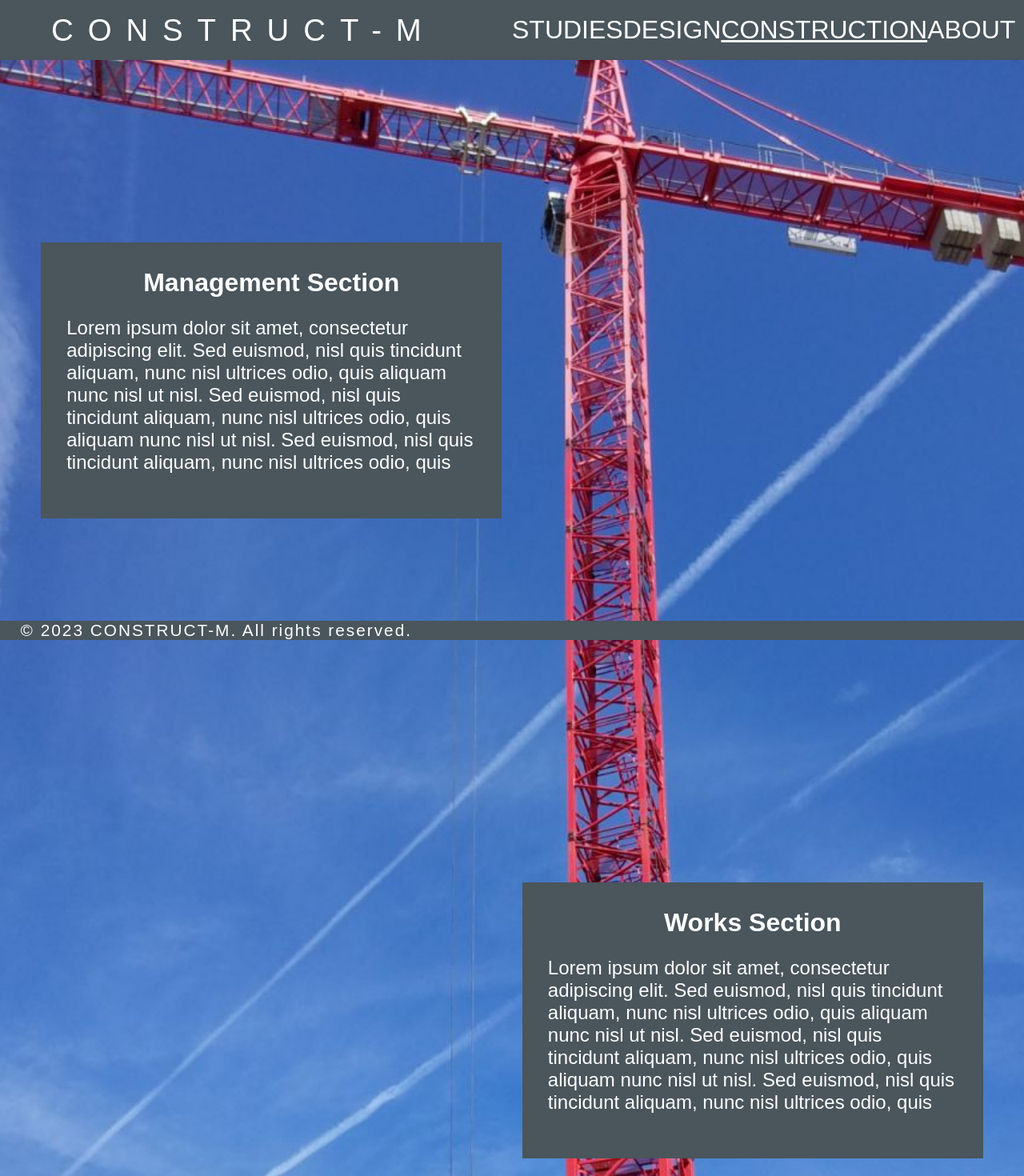
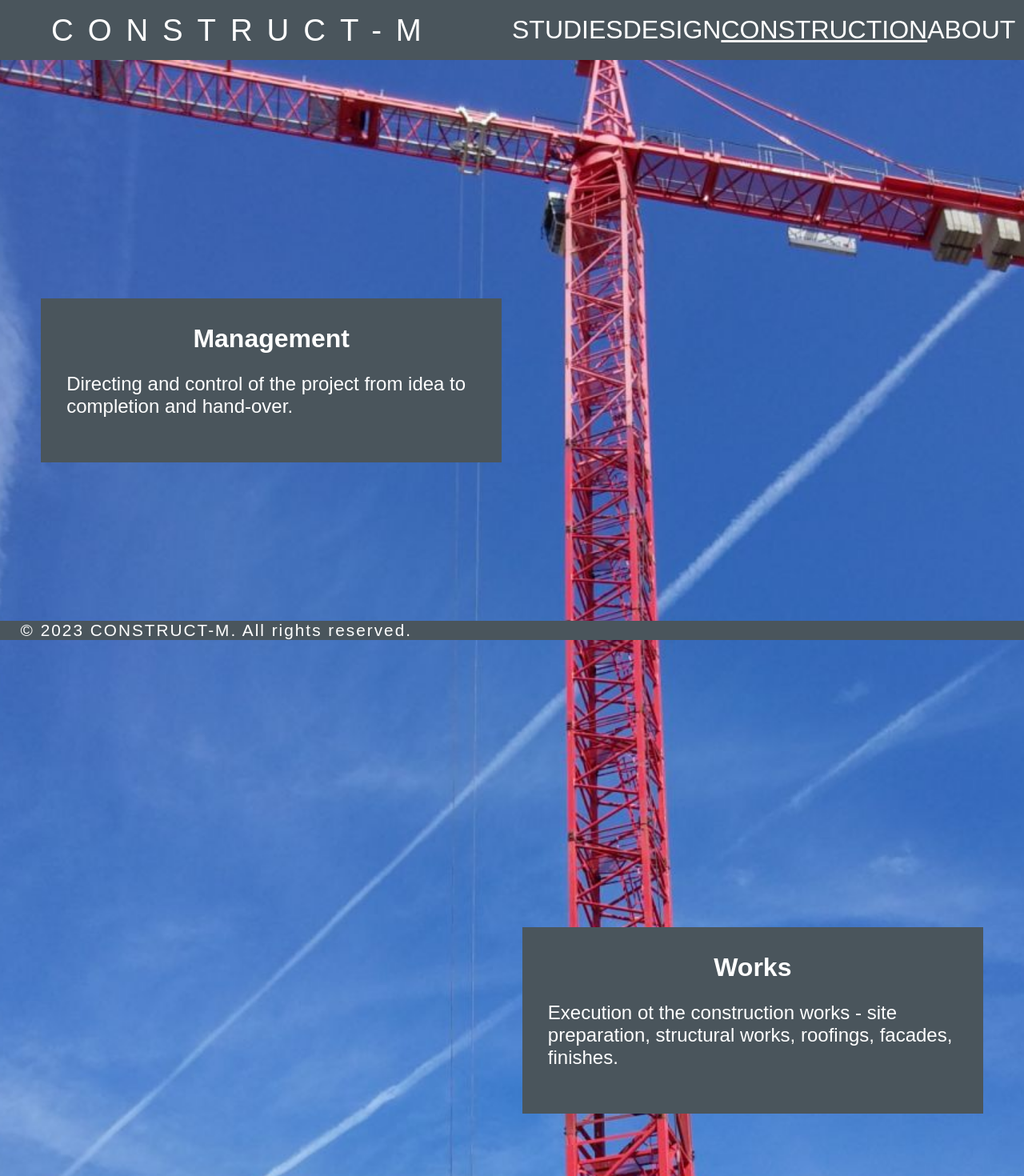
Before and after one commit to AtanasKodzhamanov/www.construct-m.com, a React (Create React App) app in the folder consultm/: page /construction in a window 1280 px wide. Shown: the top 1470 px of the page at 80% size. Built offline with nearby package versions, Linux system fonts and the light colour scheme; a web font is replaced by a local one.

Commit message:
Add content

```diff
--- a/consultm/src/Components/Construction.js
+++ b/consultm/src/Components/Construction.js
@@ -82,14 +82,9 @@ const Construction = () => {
           <div id="management" className="element">
             <section ref={ref1} className="section-container">
               <animated.div className="section-content" style={animation1}>
-                <h1 className="section-title">Management Section</h1>
+                <h1 className="section-title">Management</h1>
                 <p className="section-text">
-                  Lorem ipsum dolor sit amet, consectetur adipiscing elit. Sed
-                  euismod, nisl quis tincidunt aliquam, nunc nisl ultrices odio,
-                  quis aliquam nunc nisl ut nisl. Sed euismod, nisl quis
-                  tincidunt aliquam, nunc nisl ultrices odio, quis aliquam nunc
-                  nisl ut nisl. Sed euismod, nisl quis tincidunt aliquam, nunc
-                  nisl ultrices odio, quis
+                  Directing and control of the project from idea to completion and hand-over.
                 </p>
               </animated.div>
             </section>
@@ -97,14 +92,9 @@ const Construction = () => {
           <div id="works" className="element">
             <section ref={ref2} className="section-container right">
               <animated.div className="section-content" style={animation2}>
-                <h1 className="section-title">Works Section</h1>
+                <h1 className="section-title">Works</h1>
                 <p className="section-text">
-                  Lorem ipsum dolor sit amet, consectetur adipiscing elit. Sed
-                  euismod, nisl quis tincidunt aliquam, nunc nisl ultrices odio,
-                  quis aliquam nunc nisl ut nisl. Sed euismod, nisl quis
-                  tincidunt aliquam, nunc nisl ultrices odio, quis aliquam nunc
-                  nisl ut nisl. Sed euismod, nisl quis tincidunt aliquam, nunc
-                  nisl ultrices odio, quis
+                  Execution ot the construction works - site preparation, structural works, roofings, facades, finishes.
                 </p>
               </animated.div>
             </section>
@@ -112,14 +102,9 @@ const Construction = () => {
           <div id="supervision" className="element">
             <section ref={ref3} className="section-container">
               <animated.div className="section-content" style={animation3}>
-                <h1 className="section-title">Supervision Section</h1>
+                <h1 className="section-title">Supervision</h1>
                 <p className="section-text">
-                  Lorem ipsum dolor sit amet, consectetur adipiscing elit. Sed
-                  euismod, nisl quis tincidunt aliquam, nunc nisl ultrices odio,
-                  quis aliquam nunc nisl ut nisl. Sed euismod, nisl quis
-                  tincidunt aliquam, nunc nisl ultrices odio, quis aliquam nunc
-                  nisl ut nisl. Sed euismod, nisl quis tincidunt aliquam, nunc
-                  nisl ultrices odio, quis
+                  Shared on-site supervision, as and where is required over the construction works.
                 </p>
               </animated.div>
             </section>
--- a/consultm/src/Components/Design.js
+++ b/consultm/src/Components/Design.js
@@ -105,14 +105,9 @@ const Design = () => {
           <div id="concept" className="element">
             <section ref={ref1} className="section-container">
               <animated.div className="section-content" style={animation1}>
-                <h1 className="section-title">Concept Section</h1>
+                <h1 className="section-title">Concept</h1>
                 <p className="section-text">
-                  Lorem ipsum dolor sit amet, consectetur adipiscing elit. Sed
-                  euismod, nisl quis tincidunt aliquam, nunc nisl ultrices odio,
-                  quis aliquam nunc nisl ut nisl. Sed euismod, nisl quis
-                  tincidunt aliquam, nunc nisl ultrices odio, quis aliquam nunc
-                  nisl ut nisl. Sed euismod, nisl quis tincidunt aliquam, nunc
-                  nisl ultrices odio, quis
+                  The scope and content of the conceptual design are essential for the selection of the architectural-spatial solution, structural solution, installation and technological solutions, safety systems and more as required by the design contract.
                 </p>
               </animated.div>
               <div
@@ -141,14 +136,9 @@ const Design = () => {
           <div id="technical" className="element">
             <section ref={ref2} className="section-container right">
               <animated.div className="section-content" style={animation2}>
-                <h1 className="section-title">Technical Section</h1>
+                <h1 className="section-title">Technical</h1>
                 <p className="section-text">
-                  Lorem ipsum dolor sit amet, consectetur adipiscing elit. Sed
-                  euismod, nisl quis tincidunt aliquam, nunc nisl ultrices odio,
-                  quis aliquam nunc nisl ut nisl. Sed euismod, nisl quis
-                  tincidunt aliquam, nunc nisl ultrices odio, quis aliquam nunc
-                  nisl ut nisl. Sed euismod, nisl quis tincidunt aliquam, nunc
-                  nisl ultrices odio, quis
+                  The technical design clarifies and complements the conceptual design as well as develops the assessment of compliance with the requirements for the structures, serves as a basis for the building permit issue and execution of the works until completion of the project.
                 </p>
               </animated.div>
             </section>
@@ -156,14 +146,9 @@ const Design = () => {
           <div id="interior" className="element">
             <section ref={ref3} className="section-container">
               <animated.div className="section-content" style={animation3}>
-                <h1 className="section-title">Interior Section</h1>
+                <h1 className="section-title">Interior</h1>
                 <p className="section-text">
-                  Lorem ipsum dolor sit amet, consectetur adipiscing elit. Sed
-                  euismod, nisl quis tincidunt aliquam, nunc nisl ultrices odio,
-                  quis aliquam nunc nisl ut nisl. Sed euismod, nisl quis
-                  tincidunt aliquam, nunc nisl ultrices odio, quis aliquam nunc
-                  nisl ut nisl. Sed euismod, nisl quis tincidunt aliquam, nunc
-                  nisl ultrices odio, quis
+                  Creating healthier enviroment, planned and organised to suit the available space as well as the preferred design and aesthetics.
                 </p>
               </animated.div>
             </section>
--- a/consultm/src/Components/Studies.js
+++ b/consultm/src/Components/Studies.js
@@ -103,14 +103,9 @@ const Studies = () => {
           <div id="preliminary" className="element">
             <section ref={ref1} className="section-container">
               <animated.div className="section-content" style={animation1}>
-                <h1 className="section-title">Preliminary Section</h1>
+                <h1 className="section-title">Preliminary Studies</h1>
                 <p className="section-text">
-                  Lorem ipsum dolor sit amet, consectetur adipiscing elit. Sed
-                  euismod, nisl quis tincidunt aliquam, nunc nisl ultrices odio,
-                  quis aliquam nunc nisl ut nisl. Sed euismod, nisl quis
-                  tincidunt aliquam, nunc nisl ultrices odio, quis aliquam nunc
-                  nisl ut nisl. Sed euismod, nisl quis tincidunt aliquam, nunc
-                  nisl ultrices odio, quis
+                  Defines the outlines of future development sites so that they comply with the current urban development plan.
                 </p>
               </animated.div>
               <div className="slideshow-container">
@@ -124,14 +119,9 @@ const Studies = () => {
                 <Slideshow slides={slides2} interval={4000} images={1} />
               </div>
               <animated.div className="section-content" style={animation2}>
-                <h1 className="section-title">Real Estate Section</h1>
+                <h1 className="section-title">Real Estate</h1>
                 <p className="section-text">
-                  Lorem ipsum dolor sit amet, consectetur adipiscing elit. Sed
-                  euismod, nisl quis tincidunt aliquam, nunc nisl ultrices odio,
-                  quis aliquam nunc nisl ut nisl. Sed euismod, nisl quis
-                  tincidunt aliquam, nunc nisl ultrices odio, quis aliquam nunc
-                  nisl ut nisl. Sed euismod, nisl quis tincidunt aliquam, nunc
-                  nisl ultrices odio, quis
+                  Provides you with an integrated solution for the essential communications and engineering networks in the development as well as coordinated due diligange - verification of the chain of ownership, сhecking for encumbrances - mortgages and foreclosures, limited property rights - right of use, easement right, building right, legal disputes with the subject property, owner verification.
                 </p>
               </animated.div>
             </section>
@@ -139,14 +129,9 @@ const Studies = () => {
           <div id="spatial-consulting" className="element">
             <section ref={ref3} className="section-container">
               <animated.div className="section-content" style={animation3}>
-                <h1 className="section-title">Spatial Consulting Section</h1>
+                <h1 className="section-title">Spatial</h1>
                 <p className="section-text">
-                  Lorem ipsum dolor sit amet, consectetur adipiscing elit. Sed
-                  euismod, nisl quis tincidunt aliquam, nunc nisl ultrices odio,
-                  quis aliquam nunc nisl ut nisl. Sed euismod, nisl quis
-                  tincidunt aliquam, nunc nisl ultrices odio, quis aliquam nunc
-                  nisl ut nisl. Sed euismod, nisl quis tincidunt aliquam, nunc
-                  nisl ultrices odio, quis
+                  Assists you in determining the volume of construction within the legally permissible limits - storey heights, spatial solution for individual floors, schematics of facades, basis of landscaping.
                 </p>
               </animated.div>
               <div className="slideshow-container">
```
